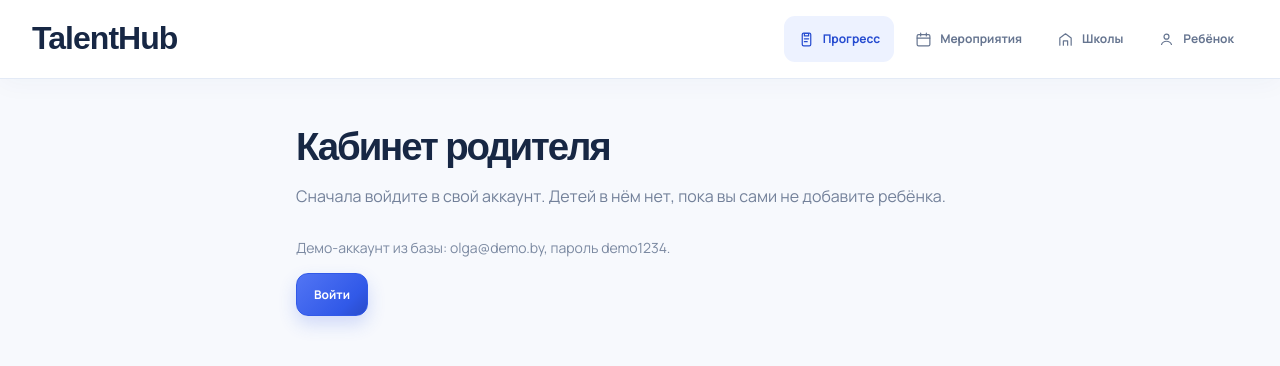
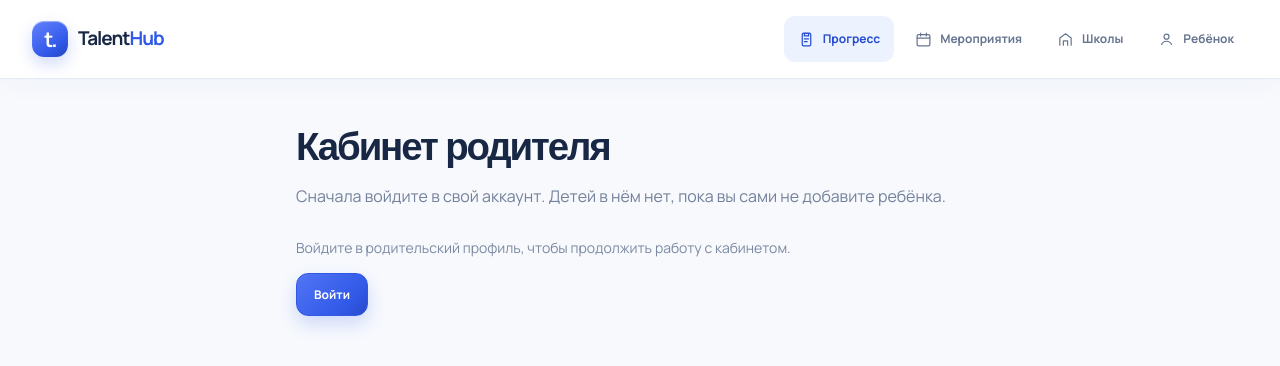
Before and after one commit to ILYUXXXA/talenthub_frontend, a React (Vite) app in the folder talenthub/: page /parent in a window 1280 px wide. Shown: the top 366 px of the page. Built offline with nearby package versions, Linux system fonts and the light colour scheme; a web font is replaced by a local one.

Commit message:
Apply full TalentHub role-based UX refresh

```diff
--- a/talenthub/src/pages/ParentLink.jsx
+++ b/talenthub/src/pages/ParentLink.jsx
@@ -136,9 +136,9 @@ function ParentBar({ section, onSection, greeting }) {
   return (
     <header className="header student-header">
       <div className="header-inner parent-bar">
-        <span className="logo">TalentHub</span>
+        <Link to="/" className="brand-lockup" aria-label="TalentHub — главная"><span className="brand-mark">t.</span><span className="brand-word">Talent<span>Hub</span></span></Link>
         <p className="header-greet">{greeting}</p>
-        <nav className="nav student-tabs">
+        <nav className="nav student-tabs org-shell-tabs">
           {PARENT_TABS.map((tab) => (
             <button
               key={tab.id}
@@ -159,9 +159,9 @@ function ParentBar({ section, onSection, greeting }) {
 export default function ParentLink() {
   const [cabinet, setCabinet] = useState(readCabinet)
   const [adding, setAdding] = useState(false)
-  const [firstName, setFirstName] = useState('Алина')
-  const [lastName, setLastName] = useState('Коваль')
-  const [birthDate, setBirthDate] = useState('2010-04-12')
+  const [firstName, setFirstName] = useState('')
+  const [lastName, setLastName] = useState('')
+  const [birthDate, setBirthDate] = useState('')
   const [linkError, setLinkError] = useState('')
   const [linkNote, setLinkNote] = useState('')
   const [section, setSection] = useState('progress')
@@ -279,14 +279,14 @@ export default function ParentLink() {
     return (
       <>
         <ParentBar section={section} onSection={setSection} greeting="" />
-        <main>
+        <main className="parent-workspace">
         <div className="container narrow">
           <h1>Кабинет родителя</h1>
           <p className="lead">Сначала войдите в свой аккаунт. Детей в нём нет, пока вы сами не добавите ребёнка.</p>
           {cabinet.role ? (
-            <p className="notice">Сейчас открыт другой аккаунт. Кабинет родителя доступен для olga@demo.by.</p>
+            <p className="notice">Сейчас открыт профиль другой роли. Переключитесь на родительский профиль, чтобы продолжить.</p>
           ) : null}
-          <p className="muted">Демо-аккаунт из базы: olga@demo.by, пароль demo1234.</p>
+          <p className="muted">Войдите в родительский профиль, чтобы продолжить работу с кабинетом.</p>
           <Link className="btn btn-primary" to="/auth">Войти</Link>
         </div>
         </main>
@@ -337,7 +337,7 @@ export default function ParentLink() {
           {adding ? (
             <form className="card stack" onSubmit={onLink}>
               <h2 className="card-title">Добавить ребёнка</h2>
-              <p className="muted">Демо-запись уже подставлена: Алина Коваль, 12.04.2010. Второй ребёнок для переключения: Илья Савич, 11.02.2009.</p>
+              <p className="muted">Заполните данные ребёнка, чтобы найти его профиль и связать с вашим аккаунтом.</p>
               <div className="grid-2">
                 <label className="field">
                   <span>Имя</span>
```
